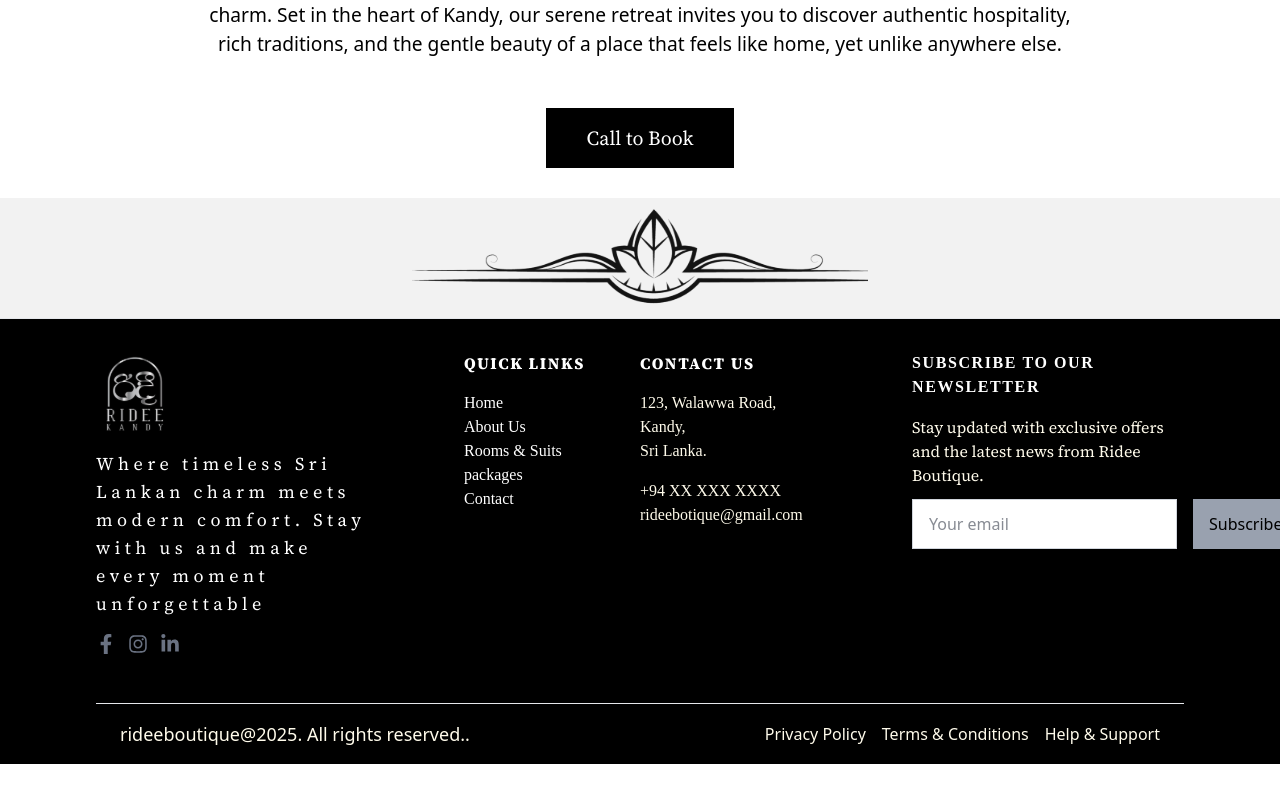
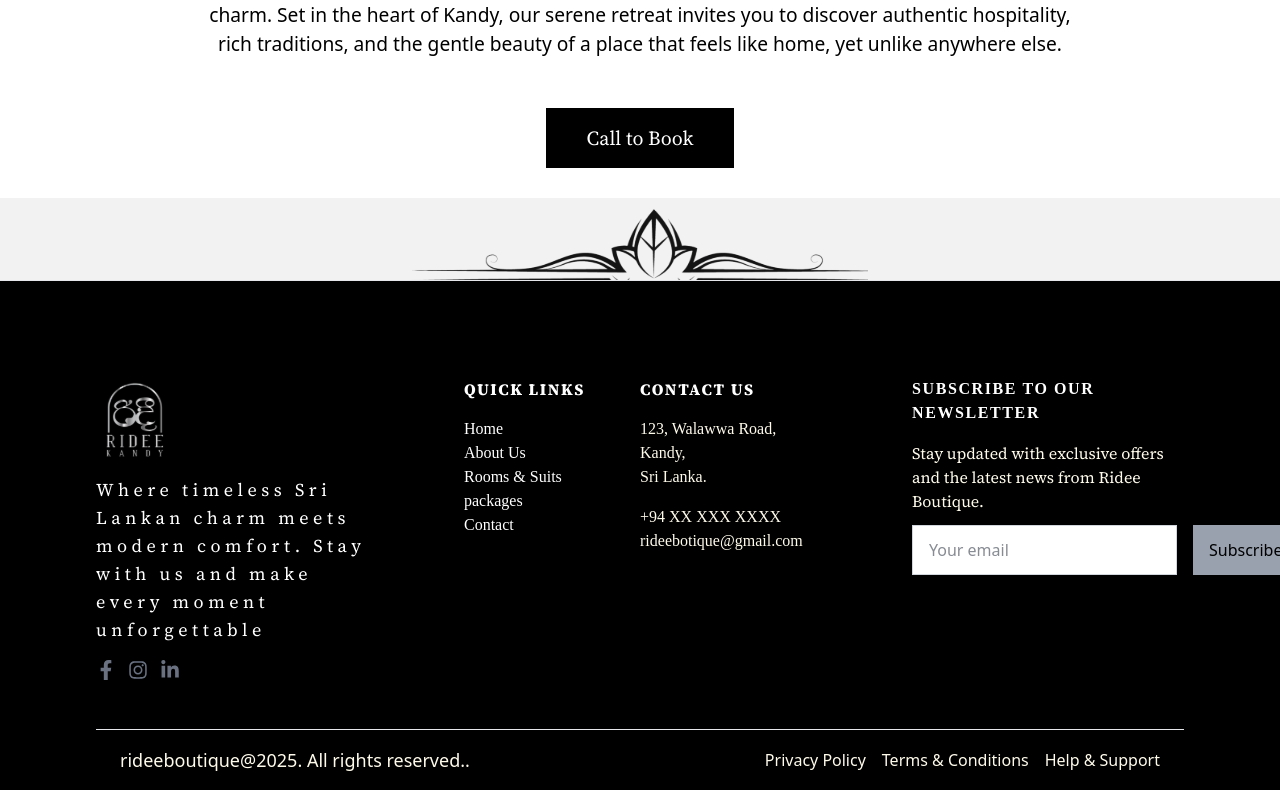
Before and after one commit to YoonusAnees/RIDEE_KANDY, a React (Vite) app: page / in a window 1280 px wide. Shown: the part 4930-5720 px from the top of the page. Before the commit the page ends 5694 px from the top, so only its background shows below. Built offline with nearby package versions, Linux system fonts and the light colour scheme.

Commit message:
Home Page fixed

```diff
--- a/src/App.jsx
+++ b/src/App.jsx
@@ -8,8 +8,10 @@ function App() {
       <>
       <Navbar />
       <Home />
-      <CTA/>
-      <Footer/>
+       <div className="relative">
+        <CTA />
+        <Footer />
+      </div>
       </>
   );
 }
--- a/src/components/Footer.jsx
+++ b/src/components/Footer.jsx
@@ -8,7 +8,16 @@ import { HiArchive } from "react-icons/hi";
 
 export default function Footer() {
   return (
-    <footer className="bg-black  text-amber-50 border-t border-gray-200 pt-8 pb-4 mt-auto p-24">
+<footer
+  className="
+    relative z-20
+    bg-black text-amber-50
+    border-t border-gray-200
+    pt-24 pb-4
+    p-24
+    -mt-9 md:-mt-9.5
+  "
+>
       <div className="max-w-8xl md:mx-auto md:h-[40vh]  grid grid-cols-1 md:grid-cols-4">
         {/* Column 1 */}
         <div>
```
